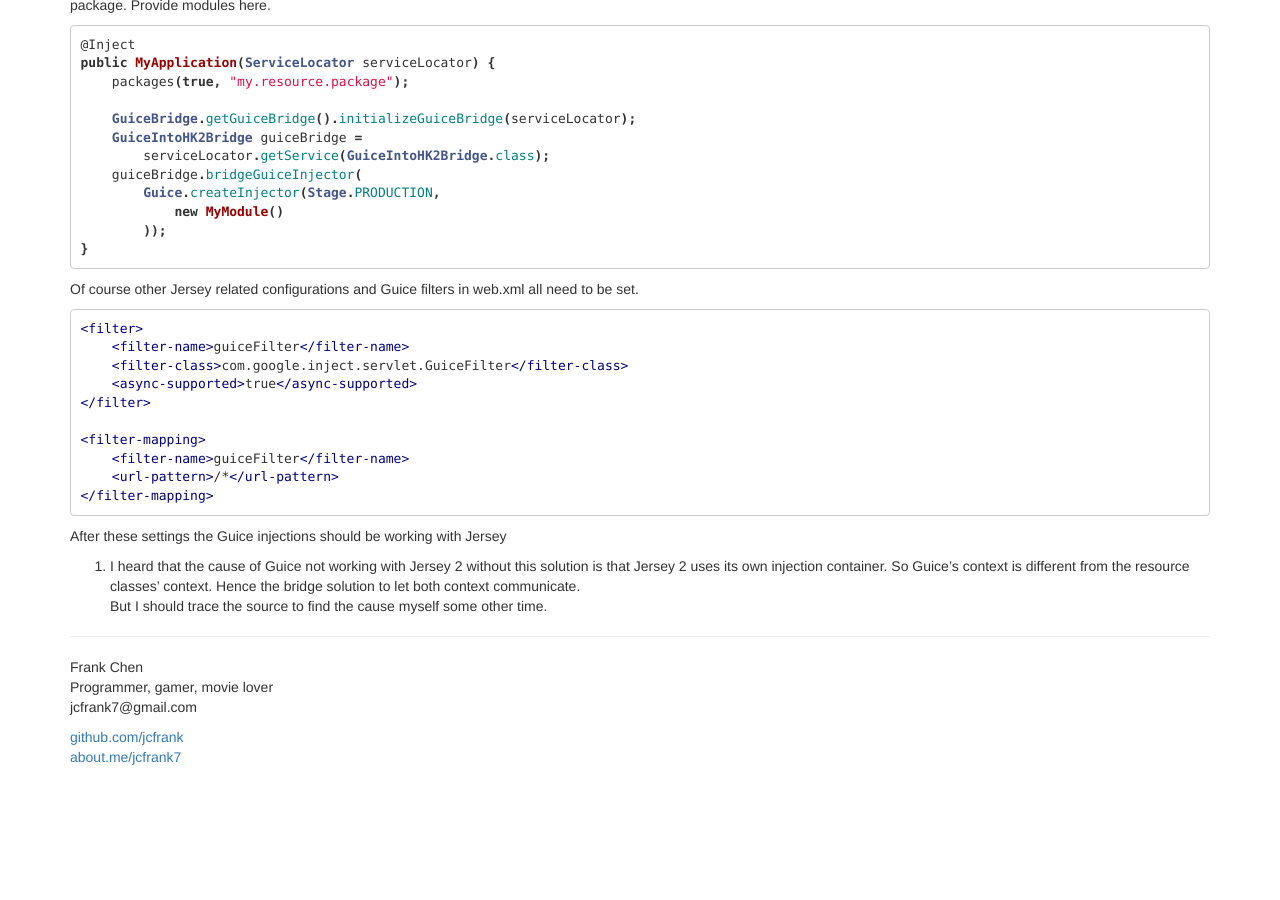
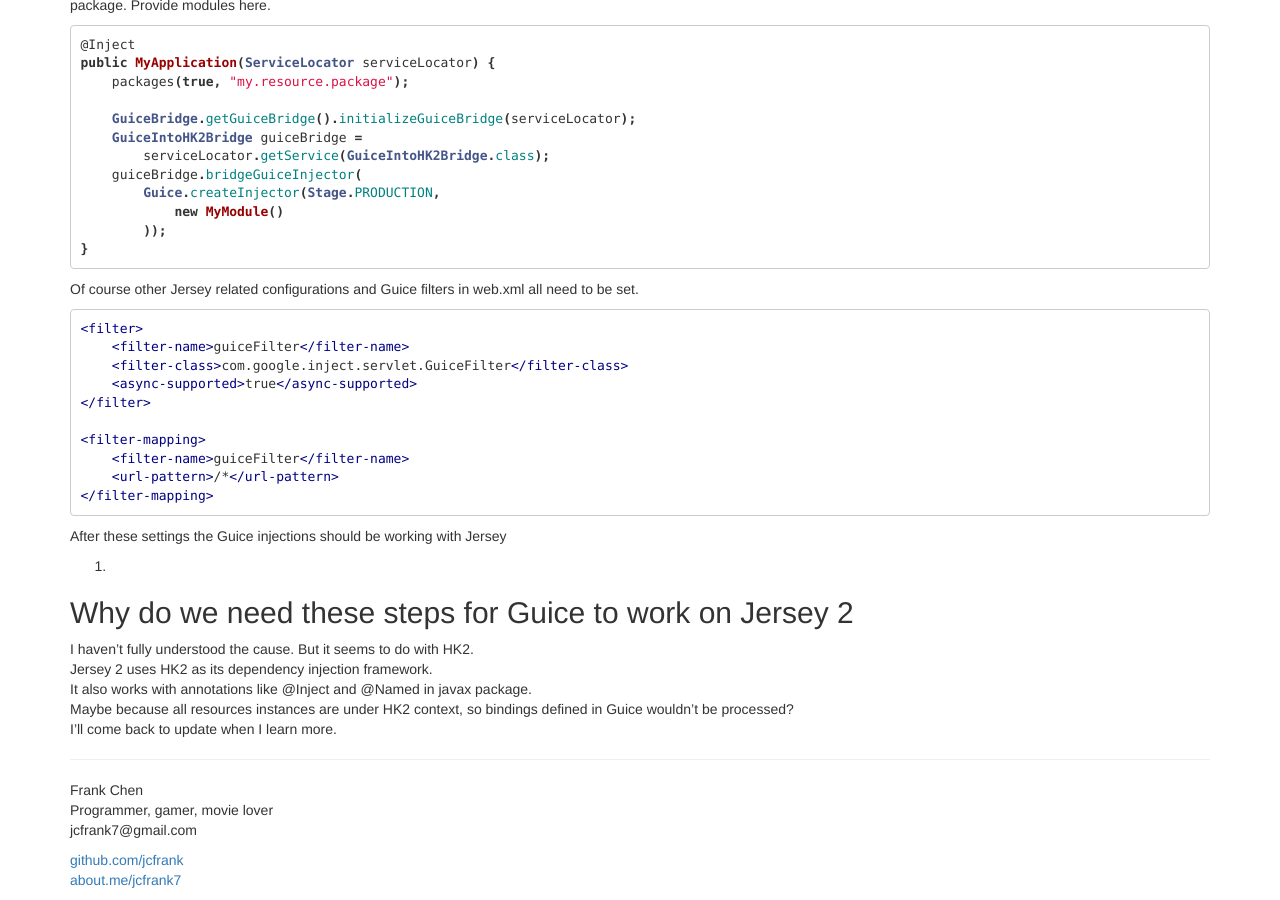
Before and after one commit to jcfrank/jcfrank.github.io, a Jekyll site: the page built from _posts/2014-12-26-guice-jersey2.markdown, in a window 1280 px wide and 900 px high, scrolled down 710 px. Built offline with Jekyll 4.4.1, drawn with Linux system fonts in a browser that asks for light colours; Markdown is read by kramdown in place of the engine named in the settings; before the commit the page ends 1487 px from its top, so only the background shows below that.

Commit message:
Update post.

```diff
--- a/_posts/2014-12-26-guice-jersey2.markdown
+++ b/_posts/2014-12-26-guice-jersey2.markdown
@@ -78,9 +78,12 @@ web.xml all need to be set.
 
 After these settings the Guice injections should be working with Jersey
 2.
-I heard that the cause of Guice not working with Jersey 2 without this
-solution is that Jersey 2 uses its own injection container. So Guice's
-context is different from the resource classes' context. Hence the
-bridge solution to let both context communicate.
-But I should trace the source to find the cause myself some other
-time.
+
+Why do we need these steps for Guice to work on Jersey 2
+--------------------------------------------------------
+
+I haven't fully understood the cause. But it seems to do with HK2.
+Jersey 2 uses HK2 as its dependency injection framework.
+It also works with annotations like @Inject and @Named in javax package.
+Maybe because all resources instances are under HK2 context, so bindings defined in Guice wouldn't be processed?
+I'll come back to update when I learn more.
```
